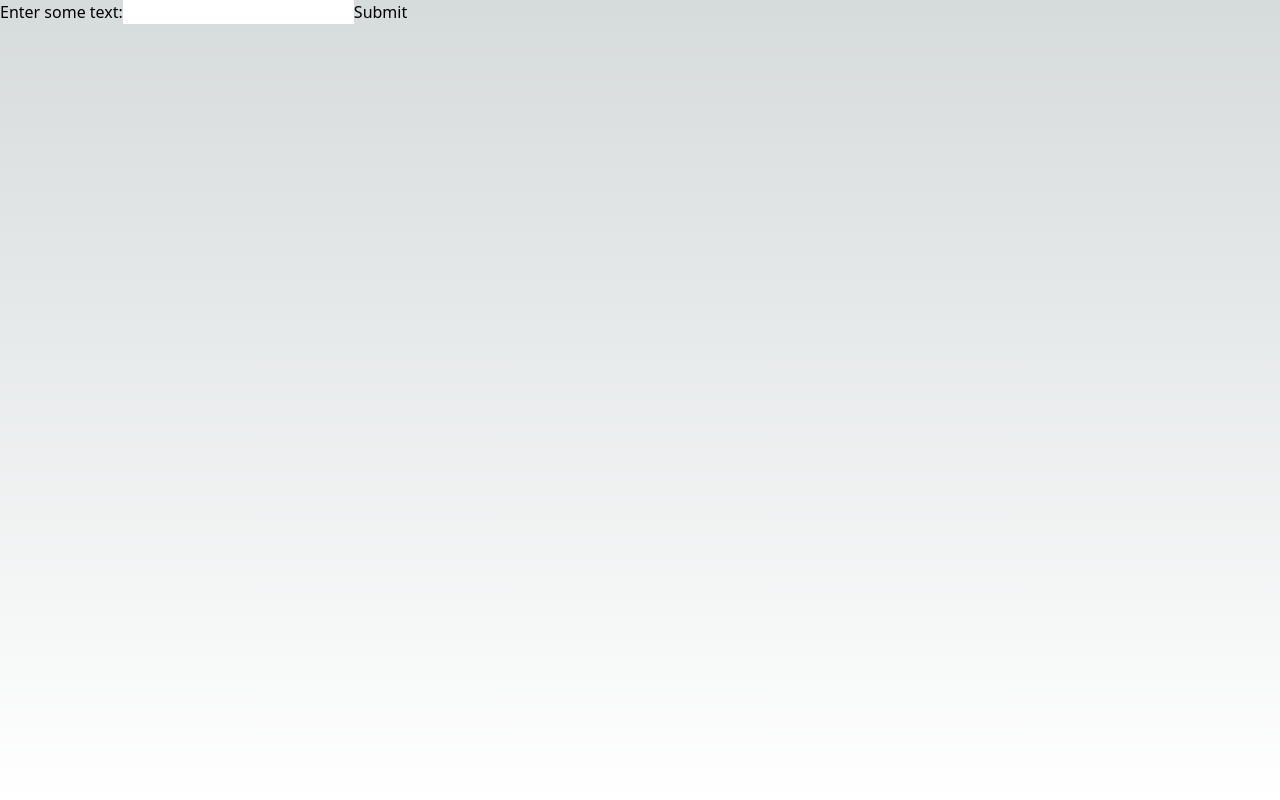
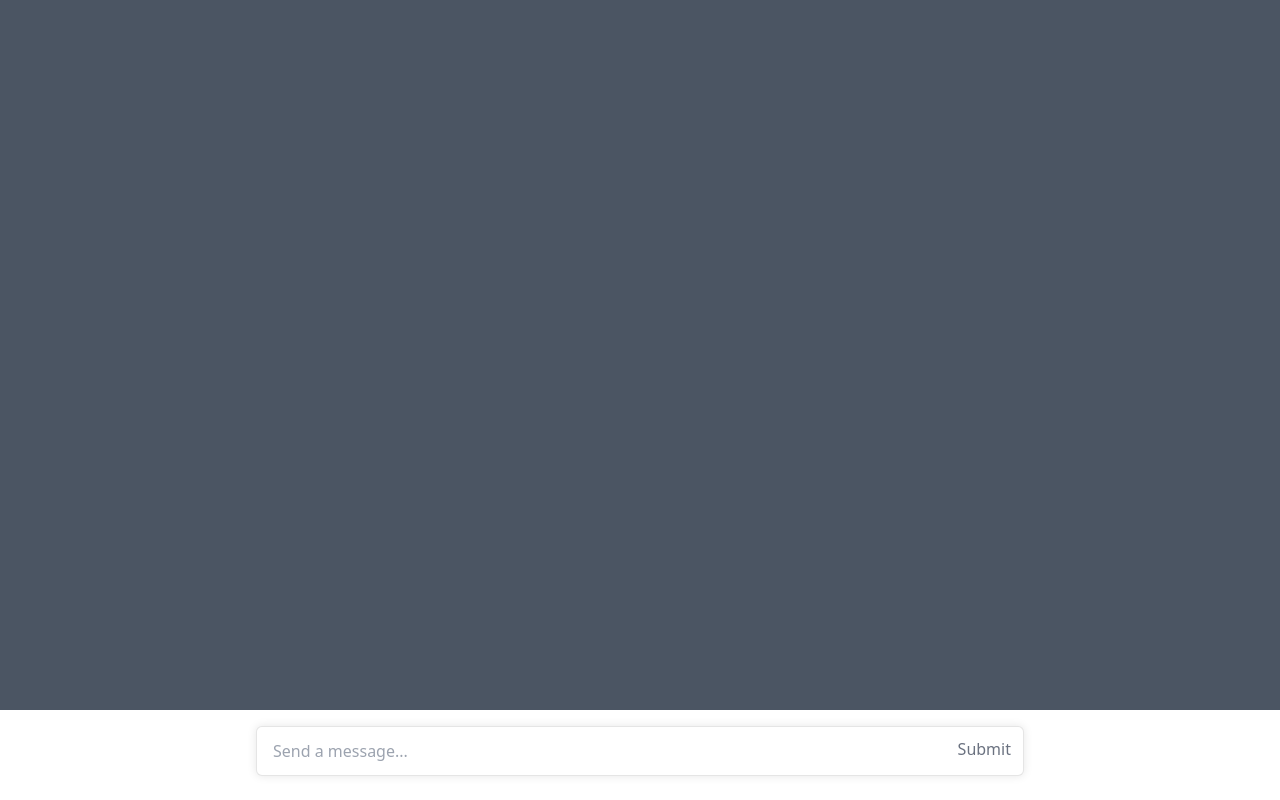
Before and after one commit to AUT-R-D/project, a Next.js app: page /test2 in a window 1280 px wide. Built offline with nearby package versions, Linux system fonts and the light colour scheme.

Commit message:
Working app

```diff
--- a/src/app/test2/page.tsx
+++ b/src/app/test2/page.tsx
@@ -1,48 +1,150 @@
 "use client";
-import { useState } from 'react'
+import { useEffect, useRef, useState } from "react";
 
 export default function ExampleComponent() {
-  const [inputText, setInputText] = useState('')
-  const [outputText, setOutputText] = useState('')
-  const [isLoading, setIsLoading] = useState(false)
-  const [error, setError] = useState(null)
+	const bottomRef = useRef<null | HTMLDivElement>(null);
+
+	const [inputText, setInputText] = useState("");
+
+	const [inputList, setInputList] = useState<string[]>([]);
+	const [outputList, setOutputList] = useState<string[]>([]);
+
+	const [isLoading, setIsLoading] = useState(false);
+	const [isError, setIsError] = useState(false);
 
 	const handleSubmit = async (event: React.FormEvent<HTMLFormElement>) => {
-    event.preventDefault()
-    setIsLoading(true)
+		event.preventDefault();
+
+		setIsLoading(true);
+		setIsError(false);
+		setInputText("");
+
+		setInputList([...inputList, inputText]);
 
 		try {
-      const response = await fetch('/api/reverse-words', {
-        method: 'POST',
-        body: JSON.stringify({ inputText }),
-        headers: { 'Content-Type': 'application/json' }
-      })
+			const response = await fetch("http://localhost:5000/message", {
+				method: "POST",
+				body: JSON.stringify({ message: inputText }),
+				headers: {
+					"Content-Type": "application/json",
+				},
+			});
 
 			if (!response.ok) {
-        throw new Error('Network response was not ok')
+				throw new Error("Network response was not ok");
 			}
 
-      const data = await response.json()
-      setOutputText(data.outputText)
-      setIsLoading(false)
+			const data = await response.json();
+			setOutputList([...outputList, data.response]);
+			setIsLoading(false);
 		} catch (error: any) {
-      setError(error)
-      setIsLoading(false)
+			console.log("Adding error message");
+			setOutputList([...outputList, "There was a problem: " + error.message]);
+			setIsError(true);
+			setIsLoading(false);
 		}
+	};
+
+	const onEnter = (event: React.KeyboardEvent<HTMLTextAreaElement>) => {
+		if (event.key === "Enter" && !event.shiftKey) {
+			event.preventDefault();
+			event.stopPropagation();
+			const form = event.currentTarget.form!;
+
+			form.requestSubmit();
 		}
+	};
+
+	const onChange = (event: React.ChangeEvent<HTMLTextAreaElement>) => {
+		setInputText(event.target.value);
+		event.target.style.height = "24px";
+		event.target.style.height = event.target.scrollHeight + "px";
+		event.target.style.overflowY =
+			event.target.scrollHeight > 200 ? "scroll" : "hidden";
+	};
+
+	useEffect(() => {
+		// 👇️ scroll to bottom every time messages change
+		if (bottomRef.current === null) {
+		} else {
+			bottomRef.current.scrollIntoView({
+				behavior: "smooth",
+			});
+		}
+	}, [inputList]);
 
 	return (
-    <div>
-      <form onSubmit={handleSubmit}>
-        <label>
-          Enter some text:
-          <input type="text" value={inputText} onChange={(event) => setInputText(event.target.value)} />
-        </label>
-        <button type="submit">Submit</button>
+		<div className="overflow-hidden w-full h-full relative flex bg-gray-600">
+			<div className="flex-1 overflow-hidden">
+				<div className="overflow-y-auto h-full w-full">
+					<div className="h-full dark:bg-gray-800">
+						<div className="flex flex-col items-center text-sm dark:bg-gray-800">
+							{inputList.map((input, index) => (
+								<div key={index} className="w-full">
+									<div
+										key={index}
+										className="group w-full text-gray-800 dark:text-gray-100 border-b border-black/10 dark:border-gray-900/50 dark:bg-gray-800"
+									>
+										<div className="text-base gap-4 md:gap-6 md:max-w-2xl lg:max-w-xl xl:max-w-3xl p-4 md:py-6 flex lg:px-0 m-auto">
+											<div>Input: {input}</div>
+										</div>
+									</div>
+									<div className="group w-full text-gray-800 dark:text-gray-100 border-b border-black/10 dark:border-gray-900/50 bg-gray-50 dark:bg-[#444654]">
+										<div className="text-base gap-4 md:gap-6 md:max-w-2xl lg:max-w-xl xl:max-w-3xl p-4 md:py-6 flex lg:px-0 m-auto">
+											{isLoading && outputList[index] == null ? (
+												<div className="loading">Loading</div>
+											) : isError && index == outputList.length - 1 ? (
+												<div style={{ color: "red" }}>
+													Error: {outputList[index]}
+												</div>
+											) : (
+												<div>{outputList[index]}</div>
+											)}
+										</div>
+									</div>
+								</div>
+							))}
+							<div
+								className="w-full h-24 md:h-32 flex-shrink-0"
+								ref={bottomRef}
+							/>
+						</div>
+					</div>
+				</div>
+			</div>
+
+			<div className="absolute bottom-0 left-0 w-full bg-white dark:bg-gray-800 pt-4">
+				<form
+					onSubmit={handleSubmit}
+					className="stretch mx-2 flex flex-row gap-3 last:mb-2 md:mx-4 md:last:mb-6 lg:mx-auto lg:max-w-2xl xl:max-w-3xl"
+				>
+					<div className="relative flex h-full flex-1 md:flex-col">
+						<div className="flex flex-col w-full py-2 flex-grow md:py-3 md:pl-4 relative border border-black/10 bg-white dark:border-gray-900/50 dark:text-white dark:bg-gray-700 rounded-md shadow-[0_0_10px_rgba(0,0,0,0.10)] dark:shadow-[0_0_15px_rgba(0,0,0,0.10)]">
+							<textarea
+								disabled={isLoading}
+								tabIndex={0}
+								rows={1}
+								value={inputText}
+								onChange={onChange}
+								onKeyDown={onEnter}
+								placeholder="Send a message..."
+								style={{
+									maxHeight: "200px",
+									height: "24px",
+									overflowY: "hidden",
+								}}
+								className="m-0 w-full resize-none border-0 bg-transparent p-0 pr-7 focus:ring-0 focus-visible:ring-0 dark:bg-transparent pl-2 md:pl-0"
+							/>
+							<button
+								type="submit"
+								className="absolute p-1 rounded-md text-gray-500 bottom-1.5 md:bottom-2.5 hover:bg-gray-100 enabled:dark:hover:text-gray-400 dark:hover:bg-gray-900 disabled:hover:bg-transparent dark:disabled:hover:bg-transparent right-1 md:right-2 disabled:opacity-40"
+							>
+								Submit
+							</button>
+						</div>
+					</div>
 				</form>
-      {isLoading && <div>Loading...</div>}
-      {error && <div>Error: {error}</div>}
-      {outputText && <div>Output: {outputText}</div>}
 			</div>
-  )
+		</div>
+	);
 }
```
Lines whose indentation alone changed are shown as unchanged.
